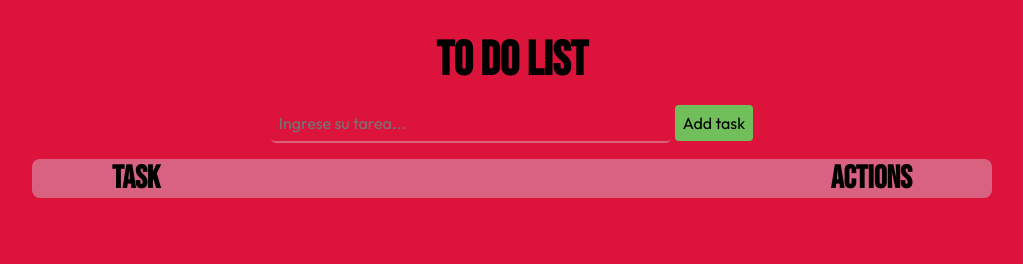
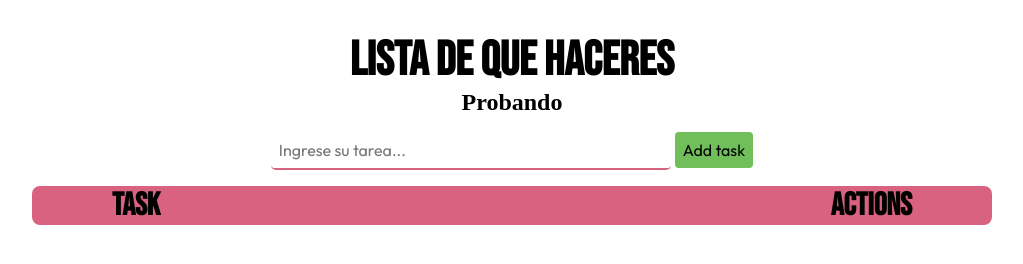
Before and after one commit to Lou2714/Tarea_Linux, a website: page ToDo/index.html in a window 1280 px wide. Shown: the whole page, without its empty margins (128-1151 px from the left). Drawn offline with Linux system fonts and the light colour scheme.

Commit message:
:memo: testing

```diff
--- a/ToDo/index.html
+++ b/ToDo/index.html
@@ -8,7 +8,8 @@
 </head>
 <body>
     <div id="toDo_container">
-        <h1>To Do List</h1>
+        <h1>Lista de Que haceres</h1>
+        <h2>Probando</h2>
         <div id="input_container">
             <input type="text" name="todo" id="todo_input" placeholder="Ingrese su tarea...">
             <button id="add_task">Add task</button>
--- a/ToDo/toDoStyle.css
+++ b/ToDo/toDoStyle.css
@@ -11,7 +11,7 @@
     box-sizing: border-box;
 }
 body{
-    background-color: crimson;
+    background-color: var(--main-bg-color);
 }
 h1{
     font-family: var(--font-family-title);
```
